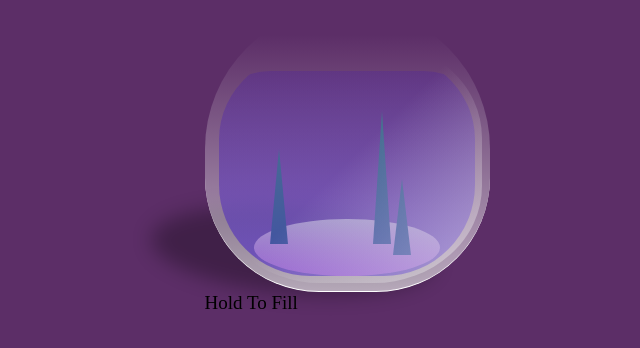
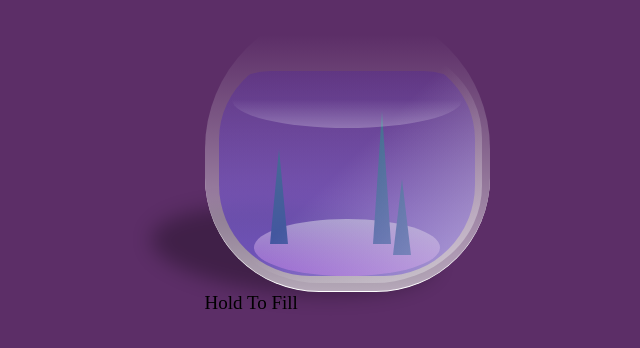
Before and after one commit to swagylicious/FishBowl, a plain HTML site: page index.html in a window 1280 px wide. Shown: the part 260-608 px from the top of the page, without its empty margins (293-933 px from the left). Drawn offline with Linux system fonts and the light colour scheme.

Commit message:
May 6, 2024, 7:34 PM

```diff
--- a/styles.css
+++ b/styles.css
@@ -174,5 +174,6 @@ body{
     left: 5%;
     width: 90%;
     height: 3rem;
-    border-radius: 50%  ;
+    border-radius: 50%;
+    background: linear-gradient(transparent 50%, rgba(255, 255, 255, 0.5) 150%);
 }
```
